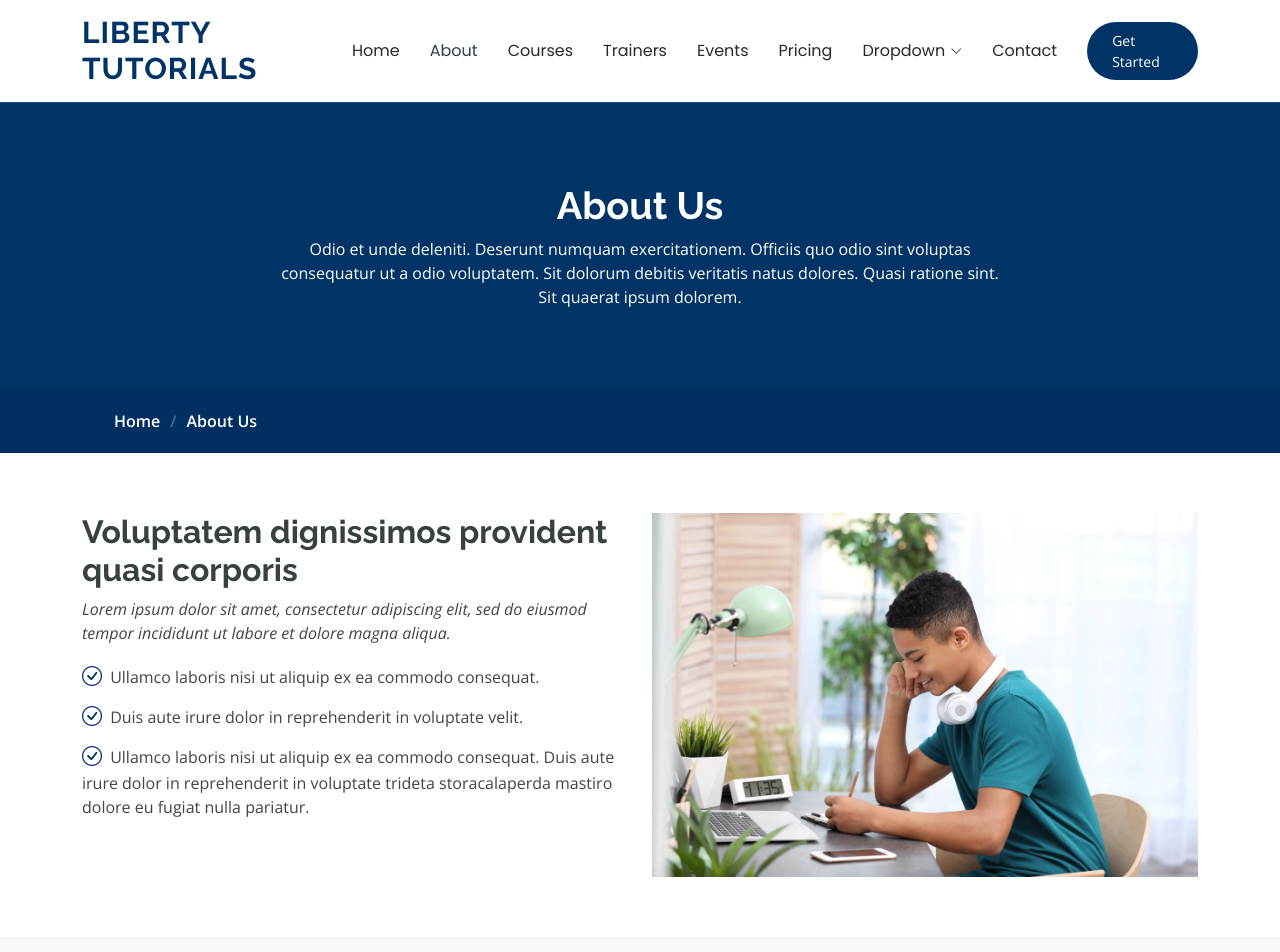
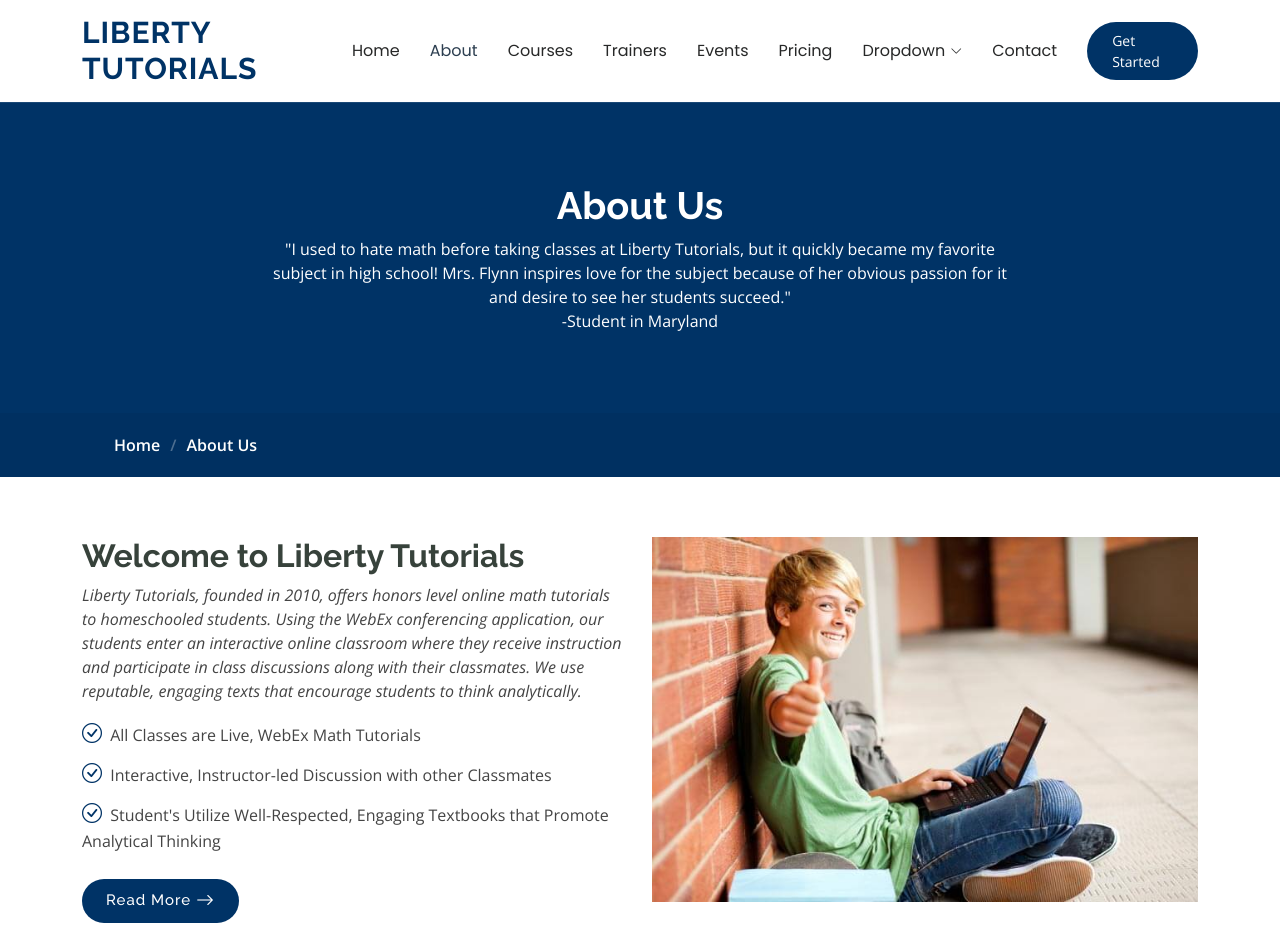
Before and after one commit to digituel/liberty-tutorials, a plain HTML site: page about.html in a window 1280 px wide. Shown: the top 952 px of the page. Drawn offline with nearby package versions, Linux system fonts and the light colour scheme.

Commit message:
update with reviews

```diff
--- a/about.html
+++ b/about.html
@@ -84,7 +84,11 @@
           <div class="row d-flex justify-content-center text-center">
             <div class="col-lg-8">
               <h1>About Us<br></h1>
-              <p class="mb-0">Odio et unde deleniti. Deserunt numquam exercitationem. Officiis quo odio sint voluptas consequatur ut a odio voluptatem. Sit dolorum debitis veritatis natus dolores. Quasi ratione sint. Sit quaerat ipsum dolorem.</p>
+              <p class="mb-0">
+        "I used to hate math before taking classes at Liberty Tutorials, but it quickly became my favorite subject in high school! Mrs. Flynn inspires love for the subject because of her obvious passion for it and desire to see her students succeed."
+<br>
+-Student in Maryland
+              </p>
             </div>
           </div>
         </div>
@@ -99,35 +103,37 @@
       </nav>
     </div><!-- End Page Title -->
 
-    <!-- About Us Section -->
-    <section id="about-us" class="section about-us">
+    <!-- About Section -->
+    <section id="about" class="about section">
 
       <div class="container">
 
         <div class="row gy-4">
 
           <div class="col-lg-6 order-1 order-lg-2" data-aos="fade-up" data-aos-delay="100">
-            <img src="assets/img/stock-image-252734272-XL-scaled-down-to-large.jpg" class="img-fluid" alt="">
+            <img src="assets/img/Boy-in-green-shirt.jpg" class="img-fluid" alt="">
           </div>
 
           <div class="col-lg-6 order-2 order-lg-1 content" data-aos="fade-up" data-aos-delay="200">
-            <h3>Voluptatem dignissimos provident quasi corporis</h3>
+            <h3>Welcome to Liberty Tutorials</h3>
             <p class="fst-italic">
-              Lorem ipsum dolor sit amet, consectetur adipiscing elit, sed do eiusmod tempor incididunt ut labore et dolore
-              magna aliqua.
+              Liberty Tutorials, founded in 2010, offers honors level online math tutorials to homeschooled students. Using the WebEx conferencing application,
+              our students enter an interactive online classroom where they receive instruction and participate in class discussions along with their classmates.
+              We use reputable, engaging texts that encourage students to think analytically.
             </p>
             <ul>
-              <li><i class="bi bi-check-circle"></i> <span>Ullamco laboris nisi ut aliquip ex ea commodo consequat.</span></li>
-              <li><i class="bi bi-check-circle"></i> <span>Duis aute irure dolor in reprehenderit in voluptate velit.</span></li>
-              <li><i class="bi bi-check-circle"></i> <span>Ullamco laboris nisi ut aliquip ex ea commodo consequat. Duis aute irure dolor in reprehenderit in voluptate trideta storacalaperda mastiro dolore eu fugiat nulla pariatur.</span></li>
+              <li><i class="bi bi-check-circle"></i> <span>All Classes are Live, WebEx Math Tutorials</span></li>
+              <li><i class="bi bi-check-circle"></i> <span>Interactive, Instructor-led Discussion with other Classmates</span></li>
+              <li><i class="bi bi-check-circle"></i> <span>Student's Utilize Well-Respected, Engaging Textbooks that Promote Analytical Thinking</span></li>
             </ul>
+            <a href="#" class="read-more"><span>Read More</span><i class="bi bi-arrow-right"></i></a>
           </div>
 
         </div>
 
       </div>
 
-    </section><!-- /About Us Section -->
+    </section><!-- /About Section -->
 
     <!-- Counts Section -->
     <section id="counts" class="section counts light-background">
```
Also changed, not shown: contact.html (+5 -1 lines), course-details.html (+4 -1 lines), events.html (+7 -1 lines), trainers.html (+5 -1 lines).
